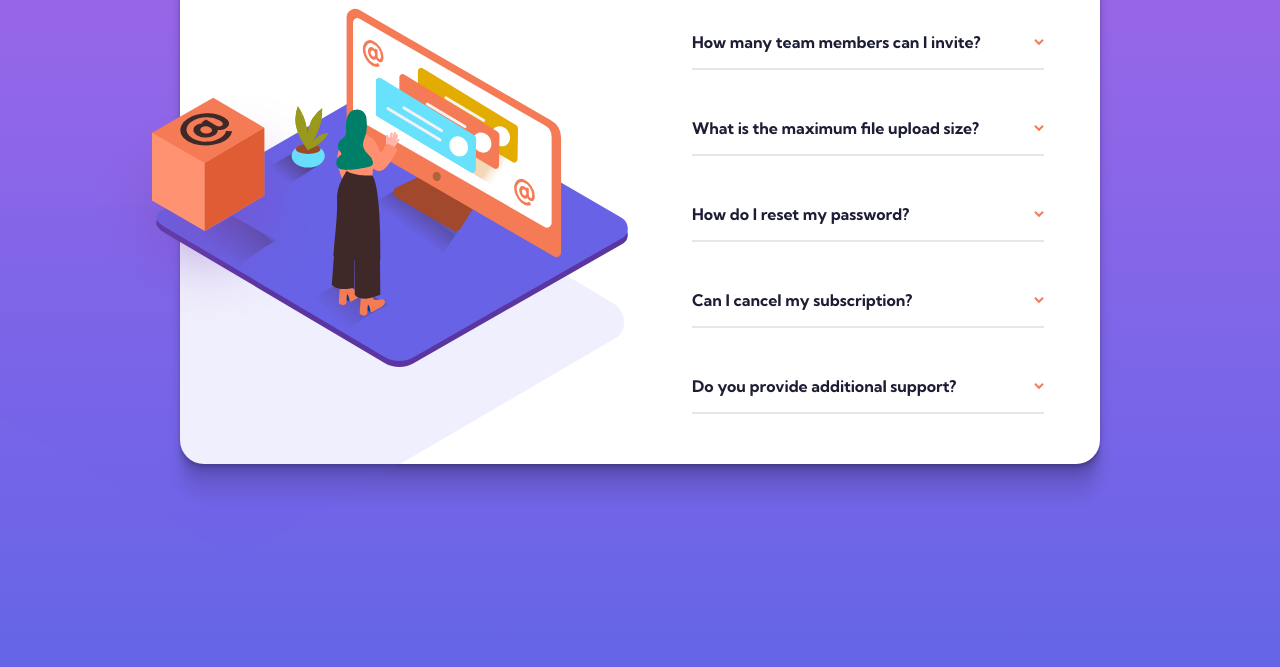
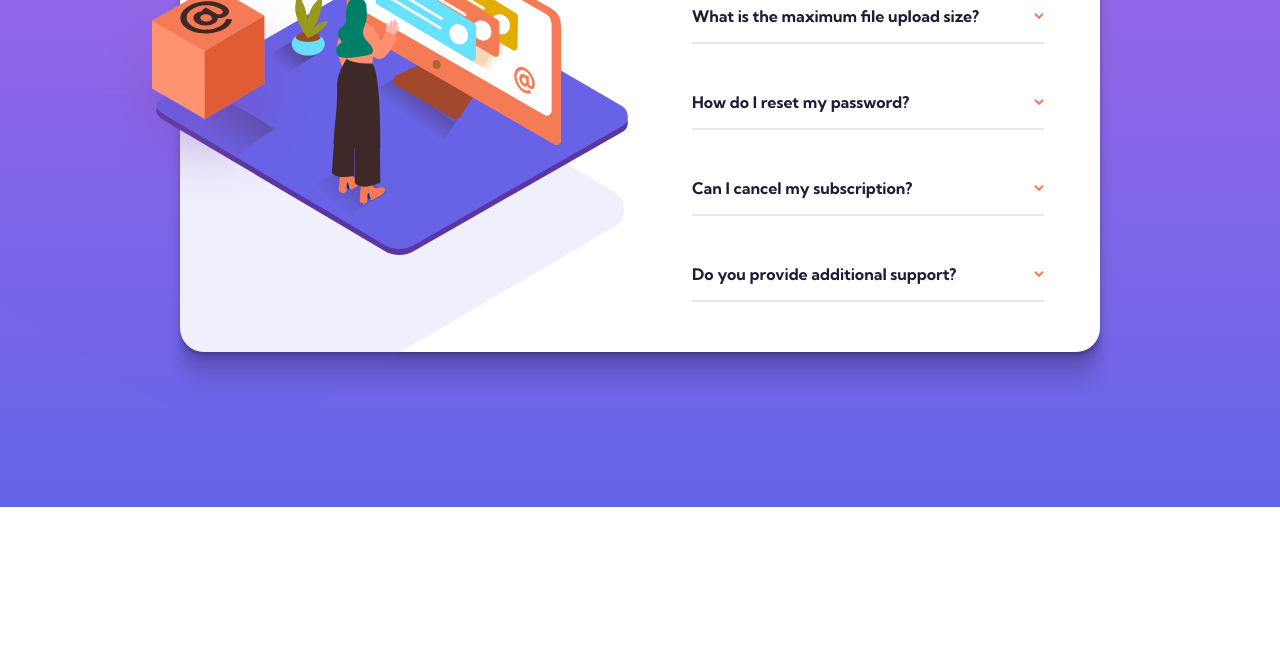
Before and after one commit to vintech05/FAQ-accordion-card, a plain HTML site: page index.html in a window 1280 px wide. Shown: the part 293-960 px from the top of the page. After the commit the page ends 800 px from the top, so only its background shows below. Drawn offline with Linux system fonts and the light colour scheme.

Commit message:
fixed blank spaces

```diff
--- a/style.css
+++ b/style.css
@@ -25,7 +25,7 @@ body {
     display: flex;
     justify-content: center;
     align-items: center;
-    min-height: 200vh;
+    min-height: 140vh;
     background-image: linear-gradient(
         var(--bg-gradient-1),
         var(--bg-gradient-2));
@@ -122,10 +122,12 @@ svg {
 @media screen and (min-width: 1000px) {
 
     body {
-        min-height: 120vh;
+        min-height: 100vh;
+        padding-bottom: 6em;
     }
 
     .container {
+        padding-top: 2em;
         margin-inline: 6em;
     }
 
```
